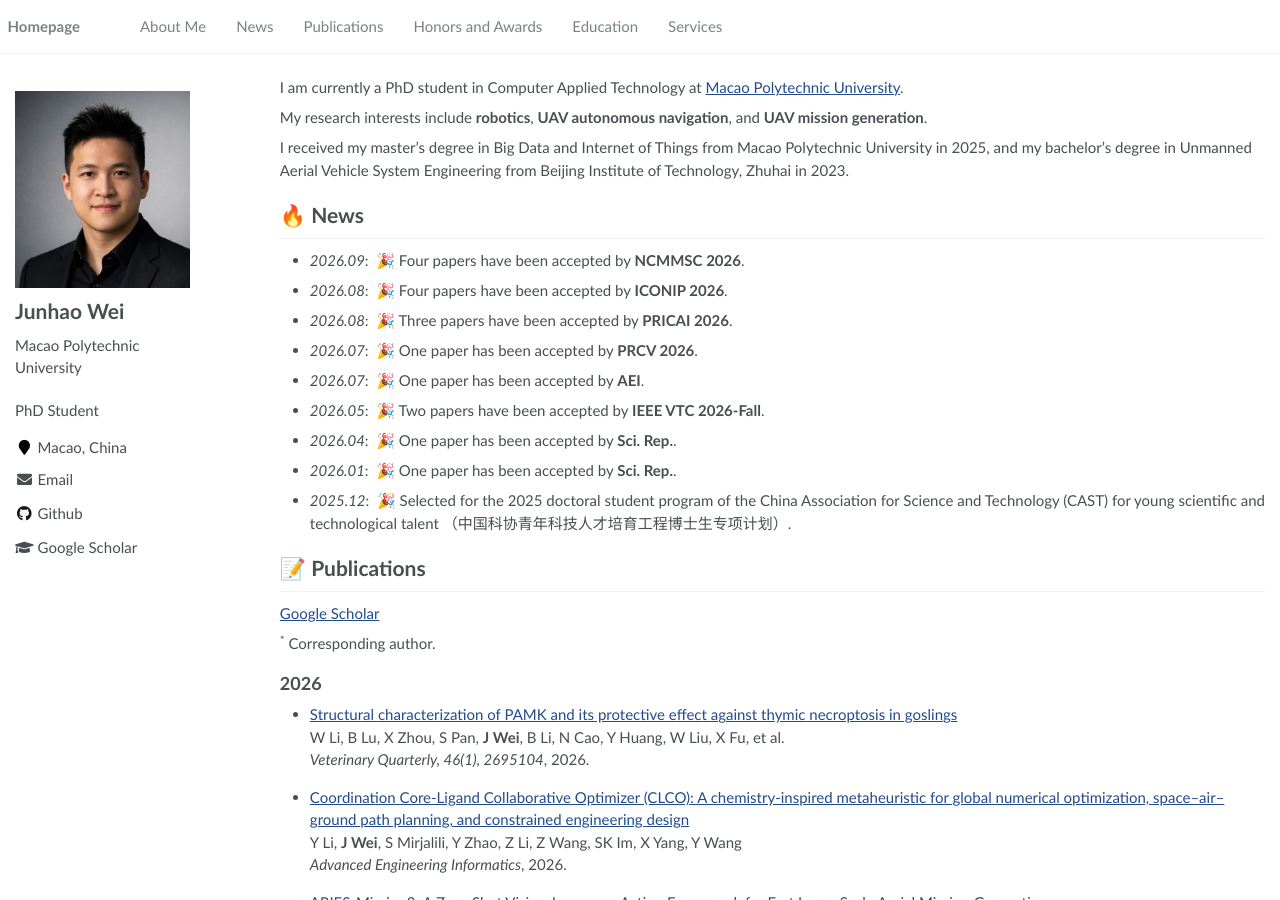
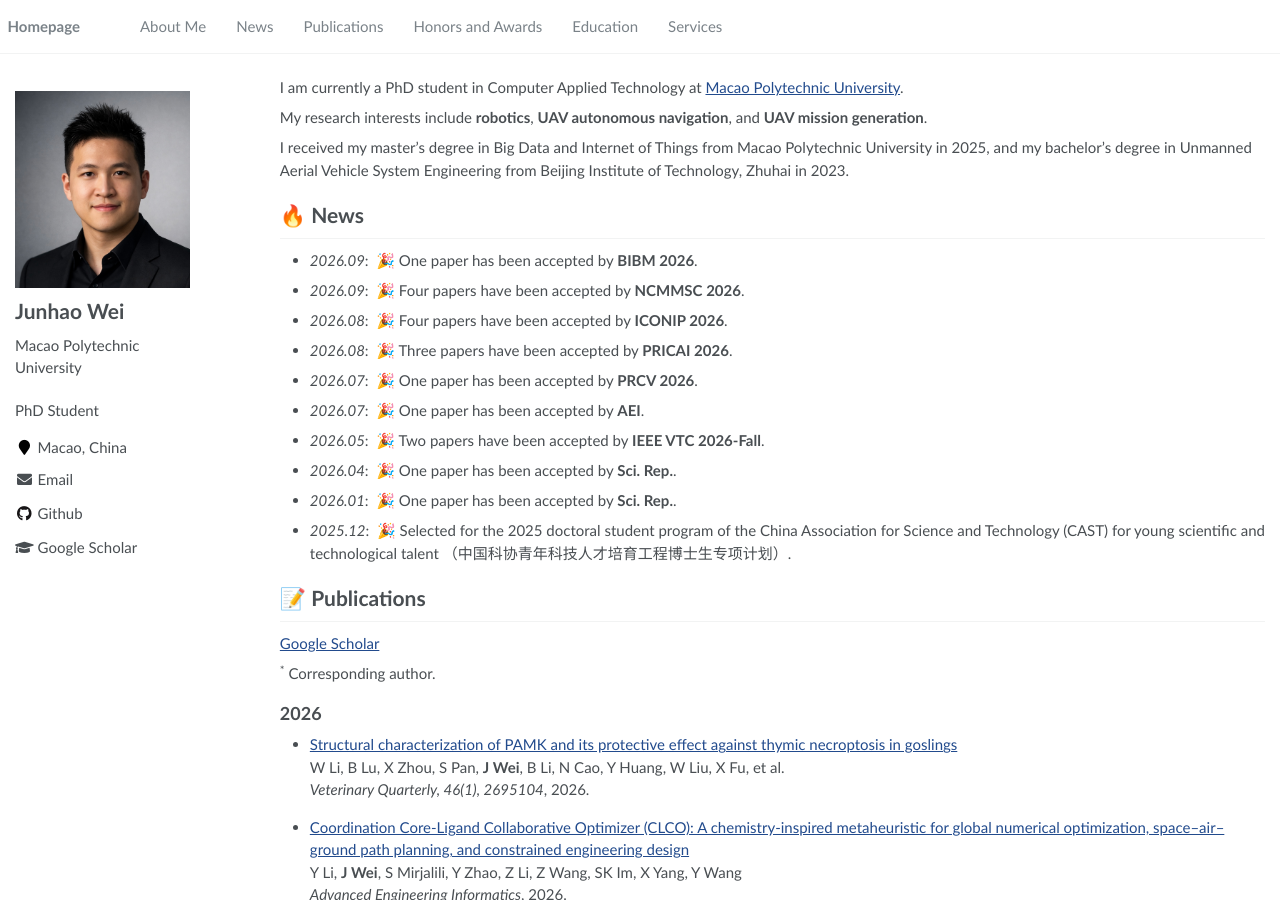
Before and after one commit to JunhaoWei-mpu/JunhaoWei-mpu.github.io, a Jekyll site: the page built from _pages/about.md, in a window 1280 px wide and 900 px high. Built offline with Jekyll 4.4.1, drawn with Linux system fonts in a browser that asks for light colours.

Commit message:
Add September BIBM 2026 acceptance news

```diff
--- a/_pages/about.md
+++ b/_pages/about.md
@@ -19,6 +19,7 @@ I received my master's degree in Big Data and Internet of Things from Macao Poly
 # 🔥 News
 {: #news}
 
+- *2026.09*: &nbsp;🎉 One paper has been accepted by **BIBM 2026**.
 - *2026.09*: &nbsp;🎉 Four papers have been accepted by **NCMMSC 2026**.
 - *2026.08*: &nbsp;🎉 Four papers have been accepted by **ICONIP 2026**.
 - *2026.08*: &nbsp;🎉 Three papers have been accepted by **PRICAI 2026**.
```
